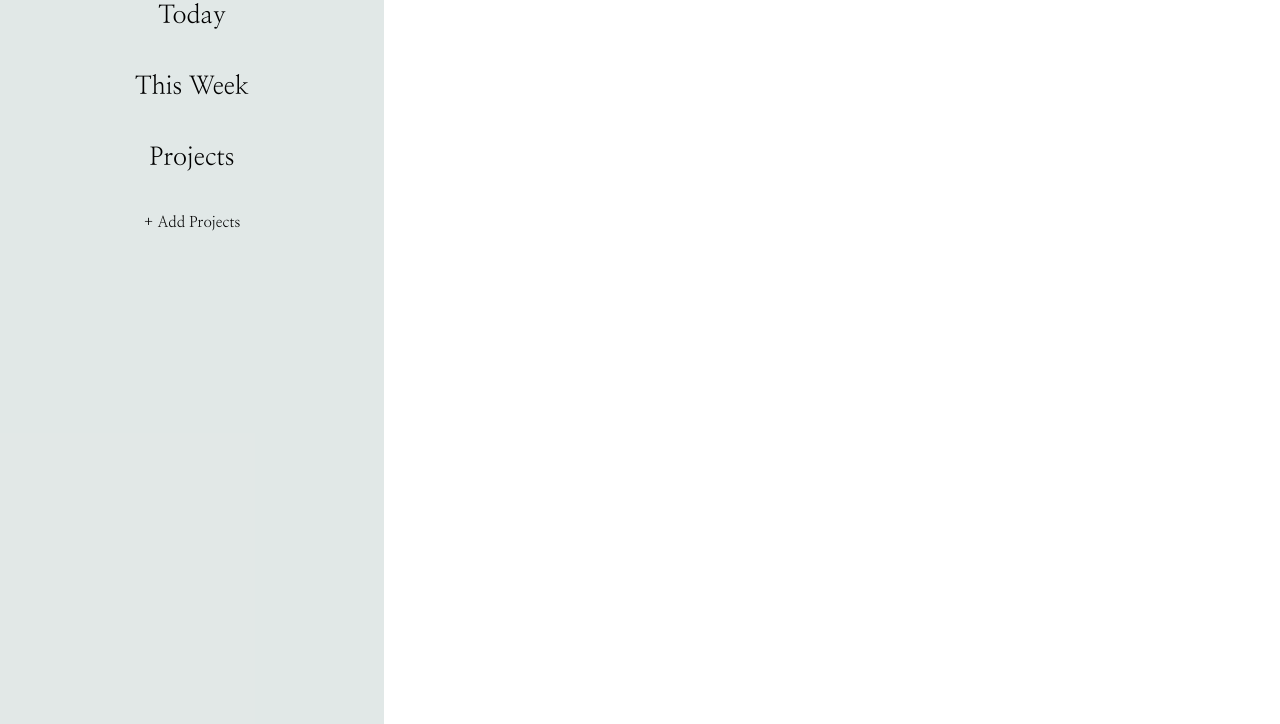
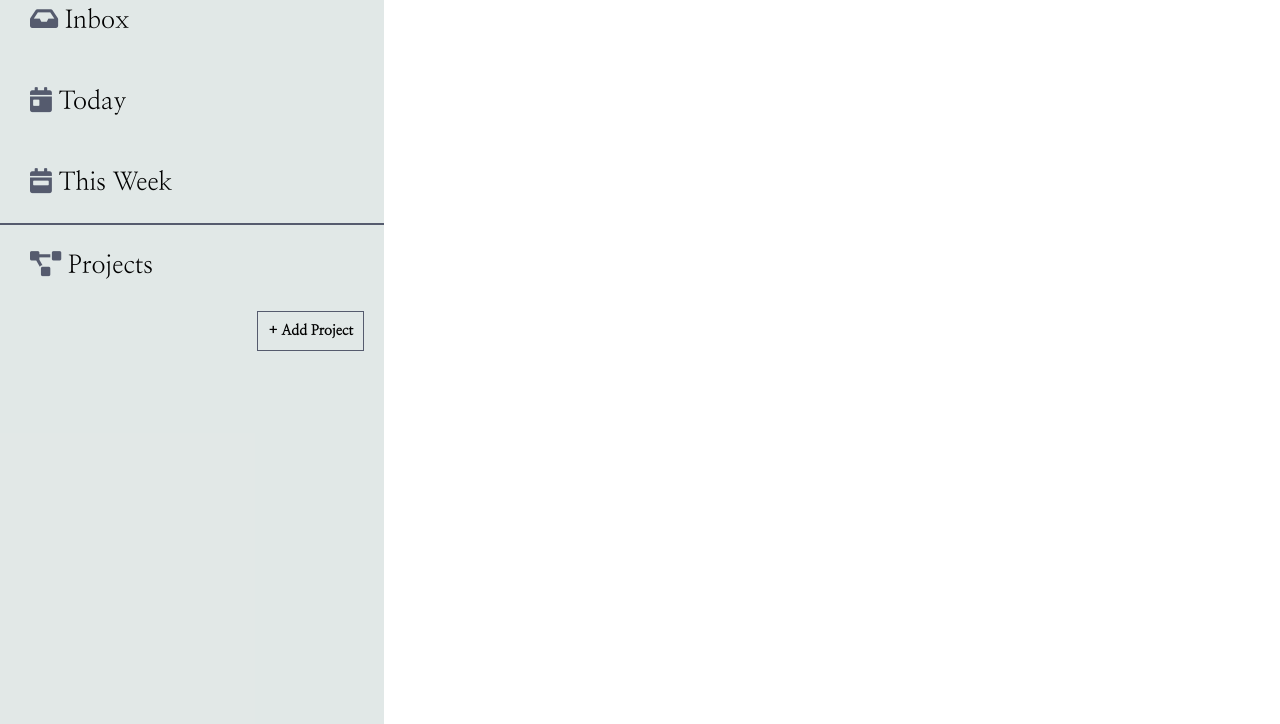
Before and after one commit to NateSGH/todo-list, a website built with webpack: page src/template.html in a window 1280 px wide. Shown: the part 76-800 px from the top of the page. Built offline with nearby package versions, Linux system fonts and the light colour scheme.

Commit message:
Style WIP

```diff
--- a/package.json
+++ b/package.json
@@ -15,5 +15,8 @@
     "style-loader": "^3.0.0",
     "webpack": "^5.40.0",
     "webpack-cli": "^4.7.2"
+  },
+  "dependencies": {
+    "date-fns": "^2.22.1"
   }
 }
--- a/src/style.css
+++ b/src/style.css
@@ -5,6 +5,8 @@
   --sections-bg-color: rgba(108, 138, 136, 0.2);
   --btn-bg-color: #ffd6ba;
   --font-color: #fff;
+  --header-sections-left-margin: 30px;
+  --sections-icons-color: #555b6e;
 }
 
 body {
@@ -33,7 +35,7 @@ h1 {
   color: var(--font-color);
   font-size: 38px;
   font-weight: lighter;
-  margin: 0 0 0 50px;
+  margin: 0 0 0 var(--header-sections-left-margin);
 }
 
 .sections-panel {
@@ -42,6 +44,7 @@ h1 {
   flex-direction: column;
   background-color: var(--sections-bg-color);
 }
+
 button {
   font-family: inherit;
   font-size: 25px;
@@ -49,8 +52,23 @@ button {
   border: none;
   background: none;
   cursor: pointer;
-  margin: 20px;
-  padding: 0;
+  padding: 25px;
+  text-align: left;
+}
+
+.section {
+  padding-left: var(--header-sections-left-margin);
+}
+
+.fa-inbox,
+.fa-calendar-day,
+.fa-calendar-week,
+.fa-project-diagram {
+  color: var(--sections-icons-color);
+}
+
+#projects {
+  border-top: 2px solid var(--sections-icons-color);
 }
 
 .main-content {
@@ -71,5 +89,13 @@ button {
 }
 
 #add-project {
-  font-size: 15px;
+  font-size: 14px;
+  text-align: right;
+  font-weight: bolder;
+  width: fit-content;
+  height: fit-content;
+  align-self: flex-end;
+  padding: 10px;
+  margin: 5px 20px 0 0;
+  border: 1px solid var(--sections-icons-color);
 }
--- a/src/template.html
+++ b/src/template.html
@@ -15,16 +15,22 @@
 
 <body>
     <header>
-        <h1>ToDo List</h1>
+        <h1><i class="fas fa-tasks"></i> ToDo List</h1>
         <button id="add-task"><i class="fas fa-plus"></i></button>
     </header>
 
     <div class="sections-panel">
-        <button id="today">Today</button>
-        <button id="this-week">This Week</button>
+        <button class="section" id="inbox"><i class="fas fa-inbox"></i>
+            Inbox</button>
+        <button class="section" id="today"><i class="fas fa-calendar-day"></i>
+            Today</button>
+        <button class="section" id="this-week"><i
+                class="fas fa-calendar-week"></i> This
+            Week</button>
 
-        <button id="projects">Projects</button>
-        <button id="add-project">+ Add Projects</button>
+        <button class="section" id="projects"><i
+                class="fas fa-project-diagram"></i> Projects</button>
+        <button id="add-project">+ Add Project</button>
     </div>
 
     <div class="main-content">
```
Also changed, not shown: src/todo.js (added, +11 -0 lines), dist/index.html, dist/main.js, src/domRelated.js (added), src/images/faviconTest.png (added), 1 other file.
